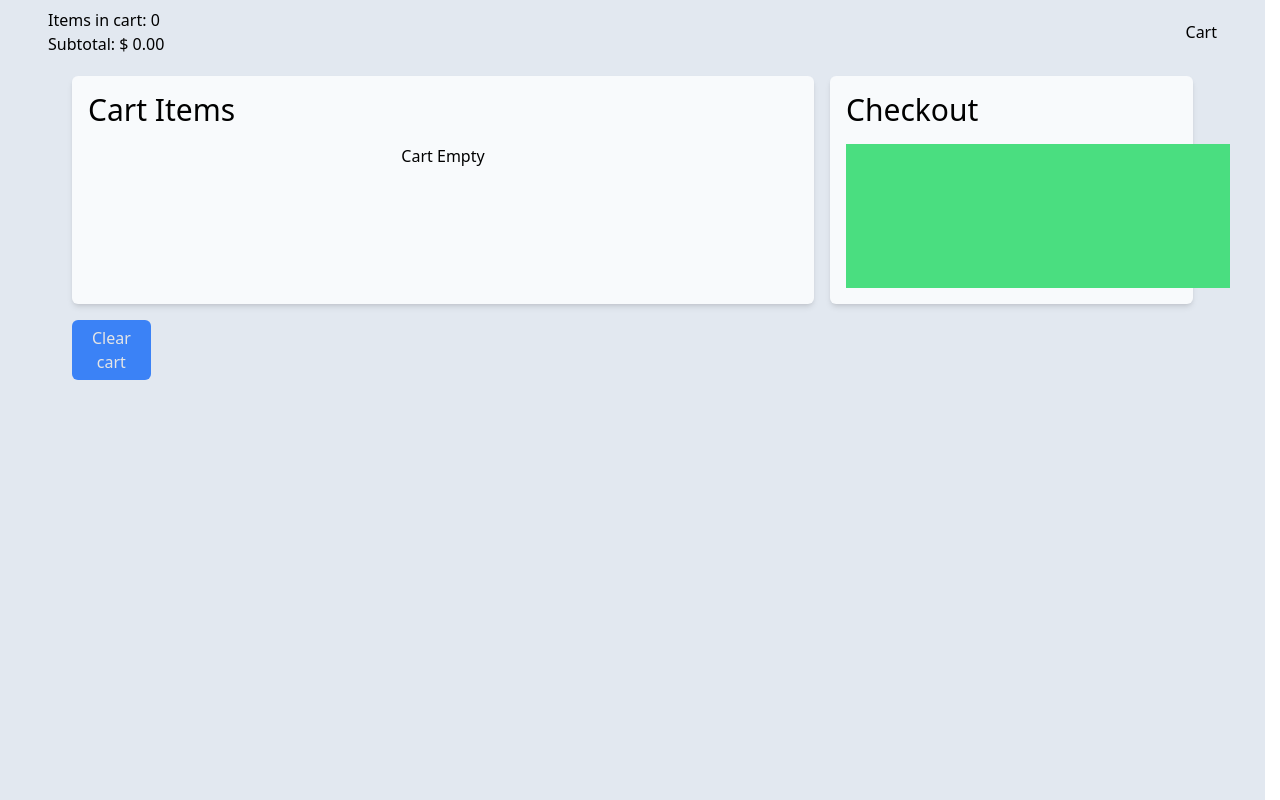
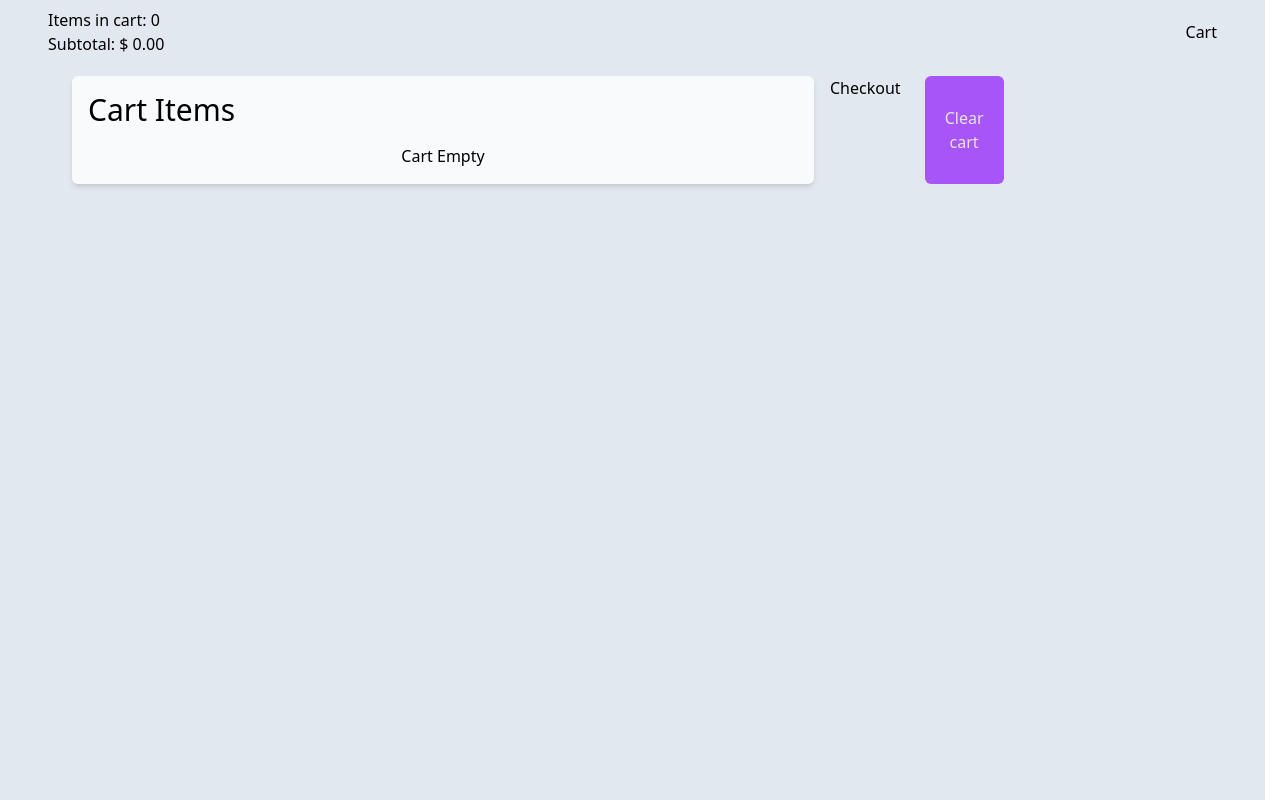
Before and after one commit to Git-Darkmoon/Redux-cartInterview, a React (Vite) app: page /cart in a window 1280 px wide. Built offline with nearby package versions, Linux system fonts and the light colour scheme.

Commit message:
feat: component for Checkout.

```diff
--- a/src/components/CartProducts.tsx
+++ b/src/components/CartProducts.tsx
@@ -1,6 +1,7 @@
 import { clearCart } from "../features/cart/cartSlice"
 import { useAppDispatch, useAppSelector } from "../hooks"
 import CartProduct from "./CartProduct"
+import Checkout from "./Checkout"
 
 function CartProducts() {
   const dispatch = useAppDispatch()
@@ -20,13 +21,10 @@ function CartProducts() {
           )}
         </section>
       </article>
-      <article className="col-span-4 bg-slate-50 shadow-md rounded-md p-4">
-        <h1 className="text-3xl mb-4">Checkout</h1>
-        <div className="w-96 h-36 bg-green-400"></div>
-      </article>
+      <Checkout />
       <button
         onClick={() => dispatch(clearCart())}
-        className="bg-blue-500 text-neutral-200 px-3 py-1.5 rounded-md hover:bg-blue-600 active:scale-90 transition"
+        className="bg-purple-500 text-neutral-200 px-3 py-1.5 rounded-md hover:bg-purple-600 active:scale-90 transition"
       >
         Clear cart
       </button>
```
